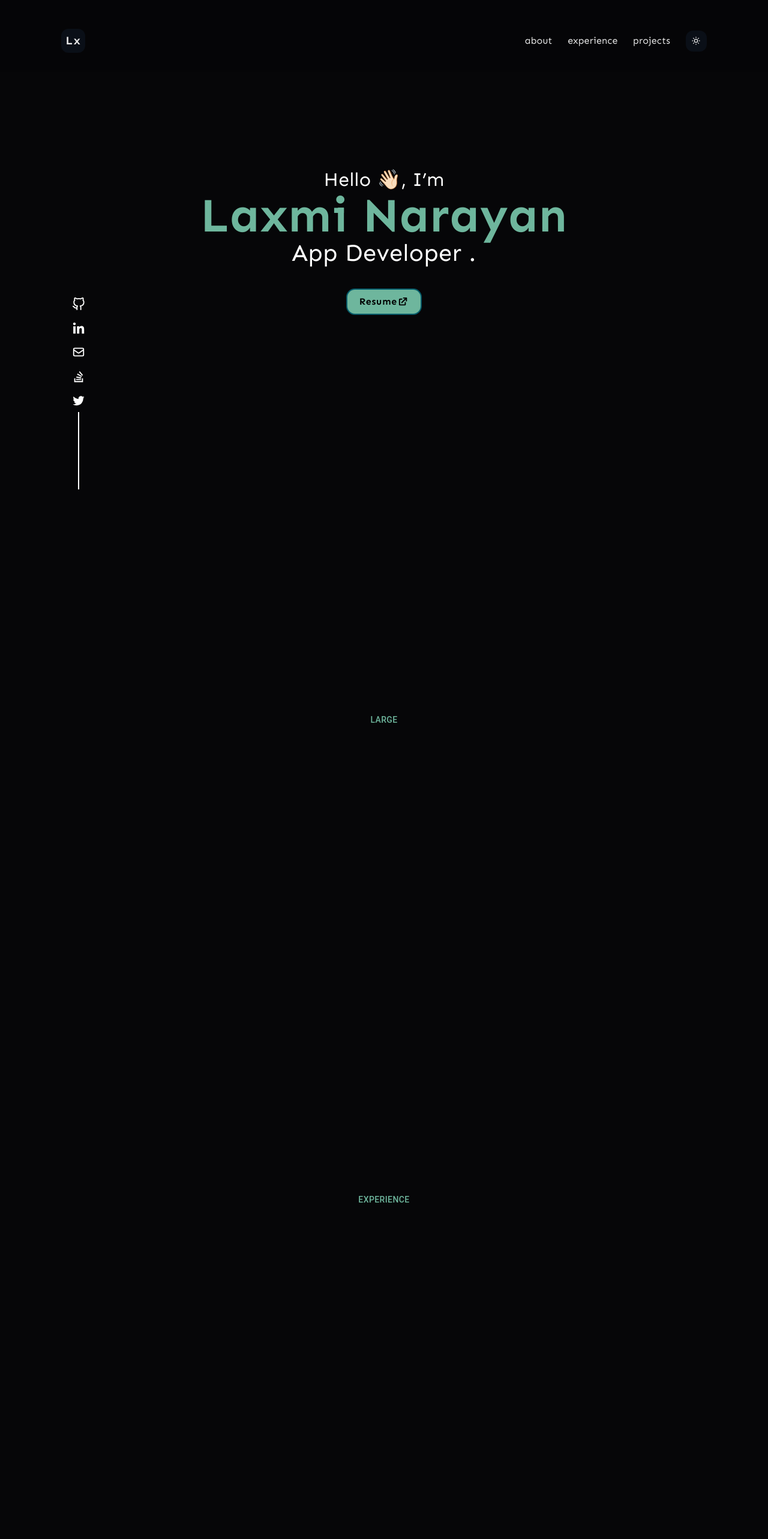
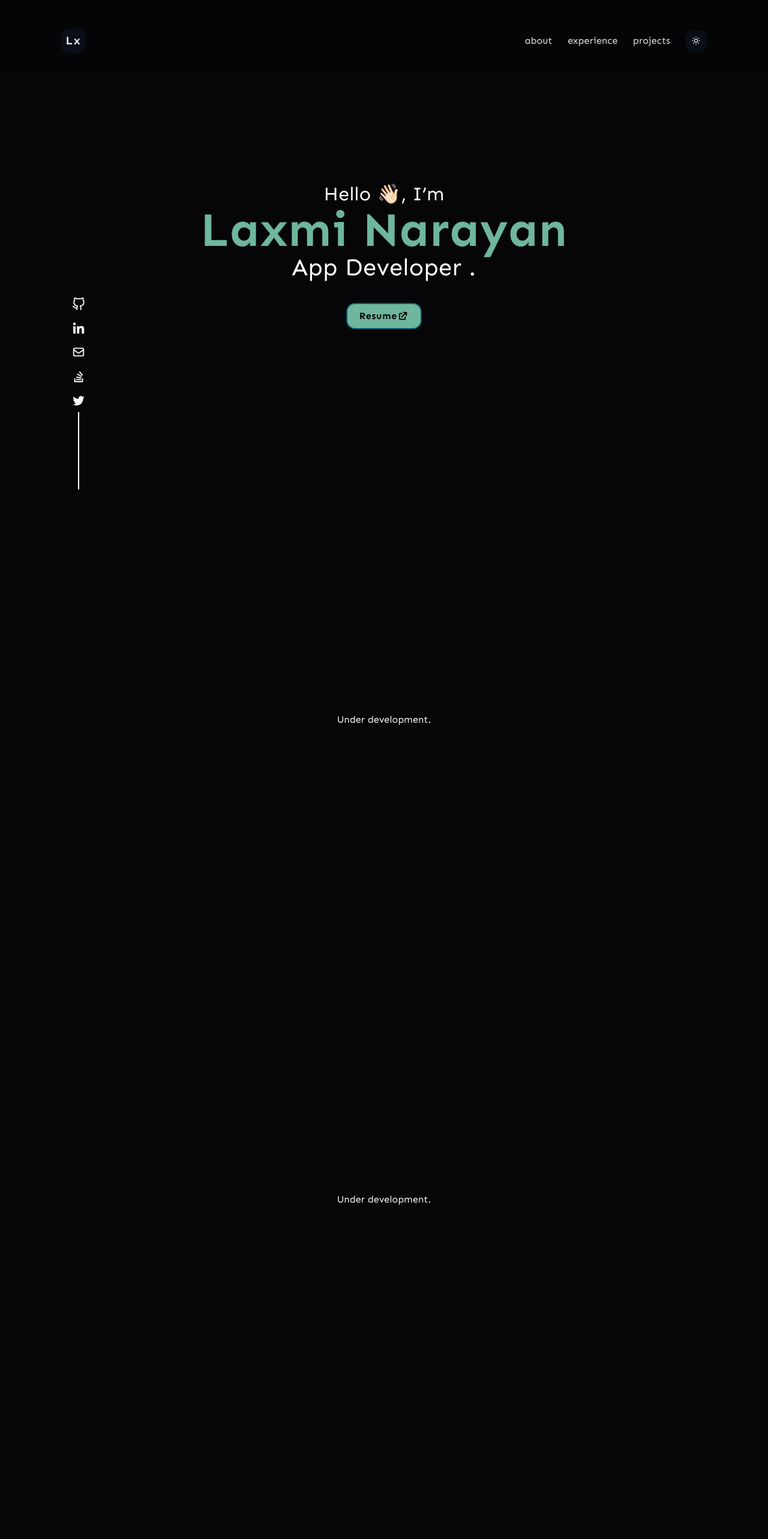
Before and after one commit to narayann7/WhoIsSkillz, a React (Create React App) app: page / in a window 1280 px wide. Shown: the top 2566 px of the page at 60% size. Built offline with nearby package versions, Linux system fonts and the light colour scheme.

Commit message:
added-github-pages-deployment

```diff
--- a/package.json
+++ b/package.json
@@ -1,4 +1,5 @@
 {
+  "homepage": "https://narayann7.github.io/who-is-skillz",
   "name": "who-is-skillz",
   "version": "0.1.0",
   "private": true,
@@ -19,6 +20,8 @@
   "scripts": {
     "start": "react-scripts start",
     "build": "react-scripts build",
+    "predeploy": "npm run build",
+    "deploy": "gh-pages -d build",
     "test": "react-scripts test",
     "eject": "react-scripts eject"
   },
@@ -39,5 +42,8 @@
       "last 1 firefox version",
       "last 1 safari version"
     ]
+  },
+  "devDependencies": {
+    "gh-pages": "^4.0.0"
   }
 }
--- a/src/components/about.js
+++ b/src/components/about.js
@@ -1,15 +1,14 @@
 import { Button, Card, useMediaQuery } from "@mui/material";
 import React from "react";
 import common_styles from "../components/common_styles";
-const { BackgroundCard, CenterCard } = common_styles;
+const { BackgroundCard, CenterCard, Text } = common_styles;
 function About() {
   const md = useMediaQuery("(max-width:900px)");
   const md2 = useMediaQuery("(min-width:900px)");
   return (
     <BackgroundCard id="about">
       <CenterCard>
-        {md && <Button onClick={() => {}}>medium</Button>}
-        {md2 && <Button onClick={() => {}}>large</Button>}
+        <Text>Under development.</Text>
       </CenterCard>
     </BackgroundCard>
   );
--- a/src/components/experience.js
+++ b/src/components/experience.js
@@ -1,12 +1,13 @@
 import { Button, Card } from "@mui/material";
 import React from "react";
 import common_styles from "../components/common_styles";
-const { BackgroundCard, CenterCard } = common_styles;
+const { BackgroundCard, CenterCard,Text } = common_styles;
 function Experience() {
   return (
     <BackgroundCard id="experience">
       <CenterCard>
-        <Button onClick={() => {}}>Experience</Button>
+      <Text>Under development.</Text>
+
       </CenterCard>
     </BackgroundCard>
   );
--- a/src/components/landing.js
+++ b/src/components/landing.js
@@ -31,6 +31,7 @@ function Landing() {
                 paddingBottom: "10vh",
               }
             : {
+                paddingTop: "6vh",
                 alignItems: "center",
               }
         }
--- a/src/components/projects.js
+++ b/src/components/projects.js
@@ -1,12 +1,12 @@
 import { Button, Card } from "@mui/material";
 import React from "react";
 import common_styles from "../components/common_styles";
-const { BackgroundCard, CenterCard } = common_styles;
+const { BackgroundCard, CenterCard, Text } = common_styles;
 function Projects() {
   return (
     <BackgroundCard id="projects">
       <CenterCard>
-        <Button onClick={() => {}}>Projects</Button>
+        <Text>Under development.</Text>
       </CenterCard>
     </BackgroundCard>
   );
```
Also changed, not shown: 1 other file (tests, documents, lock files or other folders).
